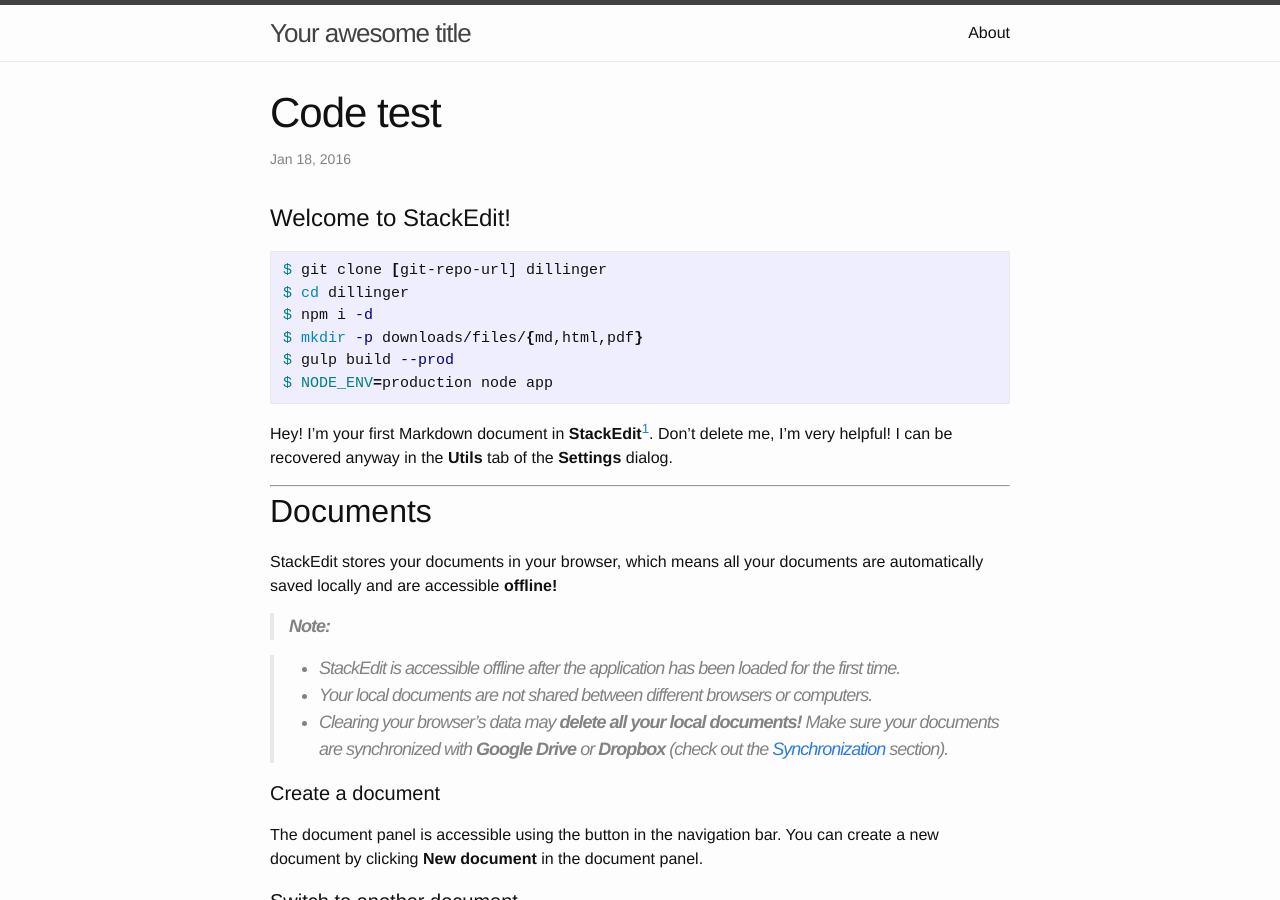
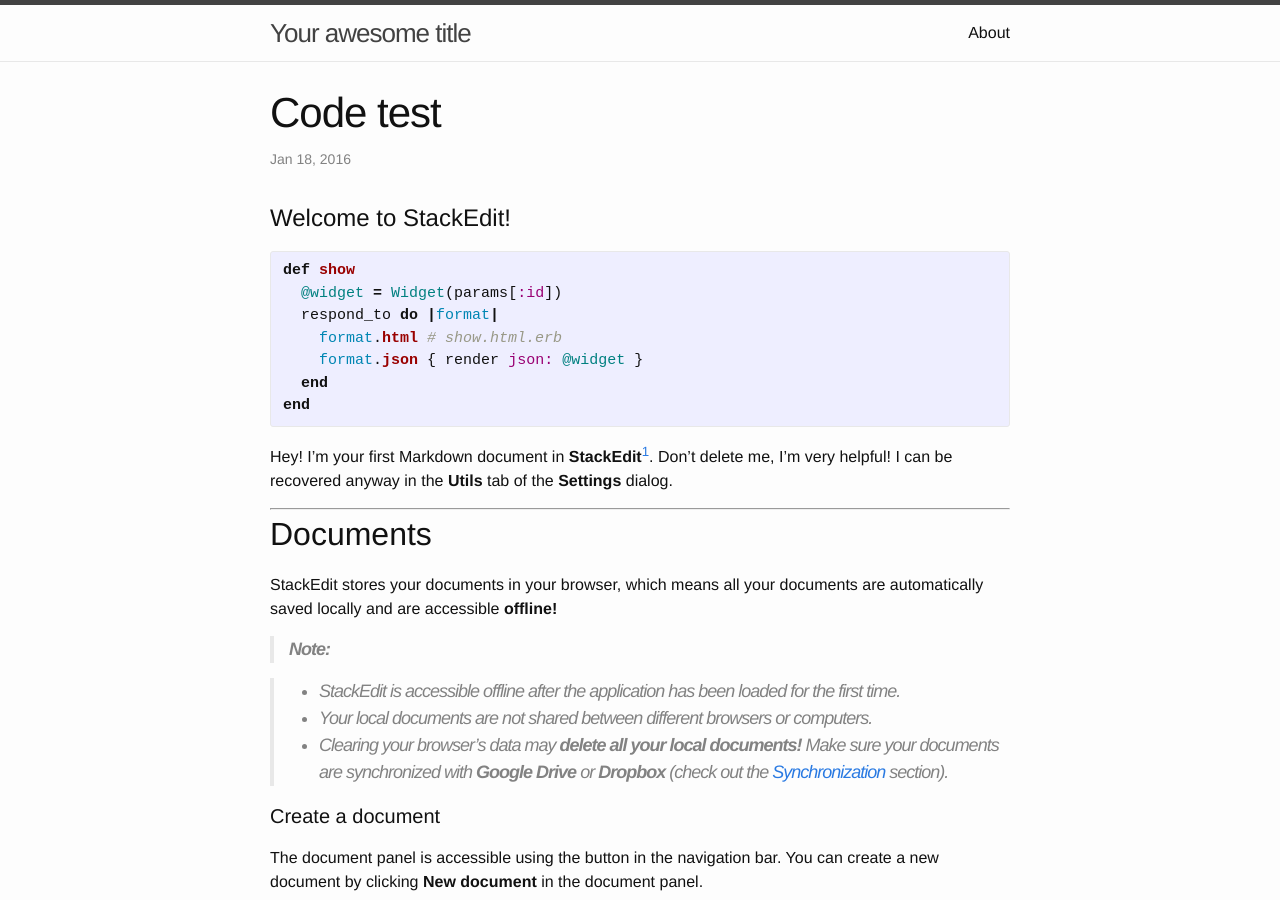
Before and after one commit to jrshin/jrshin.github.io, a Jekyll site: the page built from _posts/2016-01-18-Code test.md, in a window 1280 px wide and 900 px high. Built offline with Jekyll 4.4.1, drawn with Linux system fonts in a browser that asks for light colours.

Commit message:
delete quote, add jekyll highlight

````diff
--- a/_posts/2016-01-18-Code test.md
+++ b/_posts/2016-01-18-Code test.md
@@ -12,14 +12,15 @@ published: true #是否發佈
 Welcome to StackEdit!
 ===================
 
-```sh
-$ git clone [git-repo-url] dillinger
-$ cd dillinger
-$ npm i -d
-$ mkdir -p downloads/files/{md,html,pdf}
-$ gulp build --prod
-$ NODE_ENV=production node app
-```
+{% highlight ruby %}
+def show
+  @widget = Widget(params[:id])
+  respond_to do |format|
+    format.html # show.html.erb
+    format.json { render json: @widget }
+  end
+end
+{% endhighlight %}
 
 Hey! I'm your first Markdown document in **StackEdit**[^stackedit]. Don't delete me, I'm very helpful! I can be recovered anyway in the **Utils** tab of the <i class="icon-cog"></i> **Settings** dialog.
 
````
